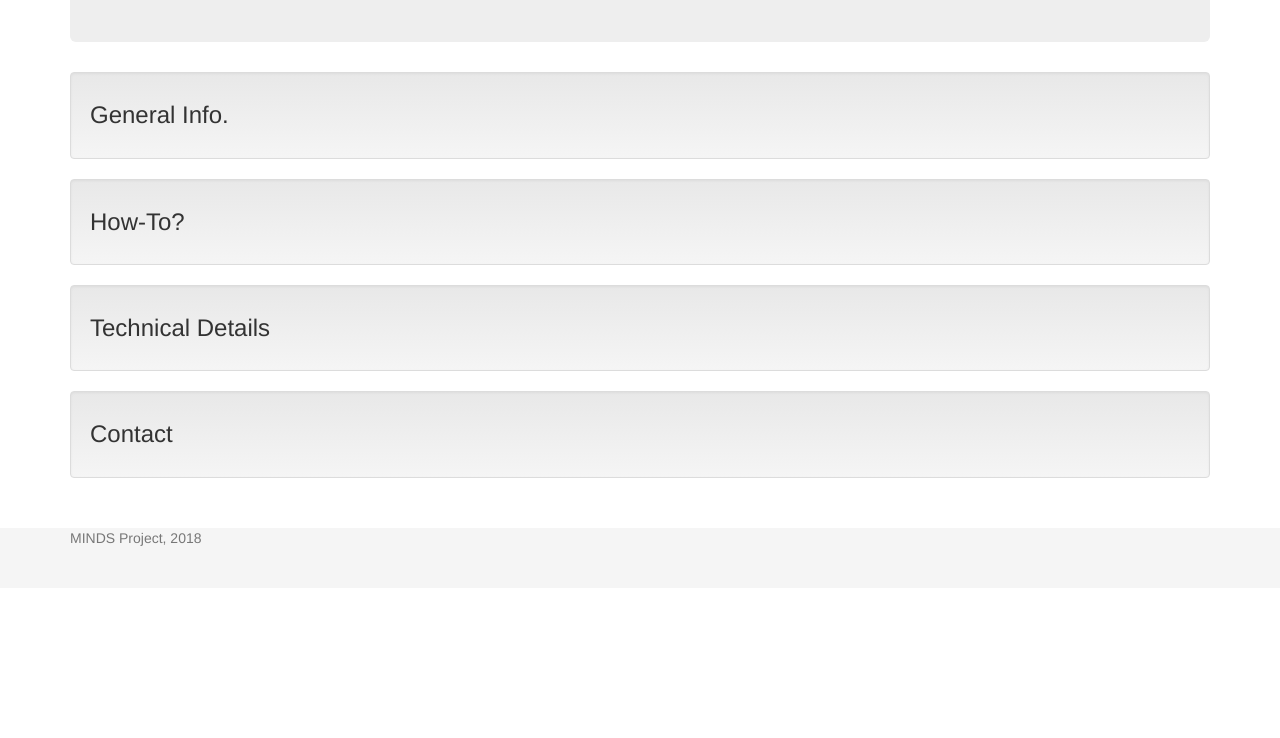
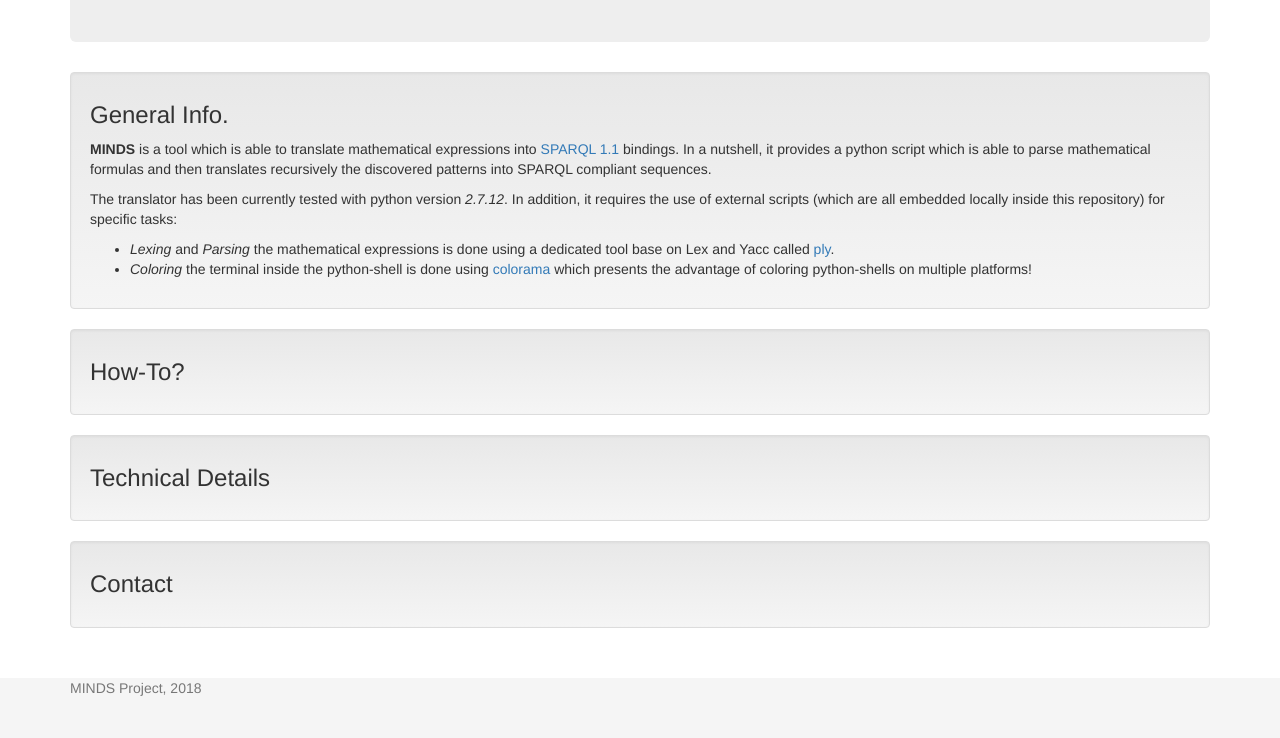
Before and after one commit to SmartDataAnalytics/minds, a plain HTML site: page index.html in a window 1280 px wide. Shown: the part 276-1014 px from the top of the page. Before the commit the page ends 864 px from the top, so only its background shows below. Drawn offline with Linux system fonts and the light colour scheme.

Commit message:
Adding some info

```diff
--- a/index.html
+++ b/index.html
@@ -61,11 +61,41 @@
 
       <div class="jumbotron">
         <h1>MINDS - Maths INsiDe SPARQL</h1>
-        <h2>A translator of mathematical formulae into SPARQL bindings</h2>
+        <h2>A translator of mathematical formulas into SPARQL bindings</h2>
       </div>
 
       <div class="well">
 	<h3 style="padding-top: 50px ; margin-top: -40px;" id="Info">General Info.</h3>
+
+	<p>
+	  <b>MINDS</b> is a tool which is able to translate
+	  mathematical expressions
+	  into <a href="https://www.w3.org/TR/sparql11-overview/">SPARQL
+	  1.1</a> bindings. In a nutshell, it provides a python script
+	  which is able to parse mathematical formulas and then
+	  translates recursively the discovered patterns into SPARQL
+	  compliant sequences.
+	</p>
+	<p>
+	  The translator has been currently tested with python version
+	  <i>2.7.12</i>. In addition, it requires the use of external
+	  scripts (which are all embedded locally inside this
+	  repository) for specific tasks:
+	</p>
+	<ul>
+	  <li>
+	    <i>Lexing</i> and <i>Parsing</i> the mathematical
+	    expressions is done using a dedicated tool base on Lex and Yacc called <a href="https://github.com/dabeaz/ply">ply</a>.
+	  </li>
+	  <li>
+	    <i>Coloring</i> the terminal inside the python-shell is
+	    done
+	    using <a href="https://github.com/tartley/colorama">colorama</a>
+	    which presents the advantage of coloring python-shells on
+	    multiple platforms!
+	  </li>
+	</ul>
+
       </div>
 
       <div class="well">
```
